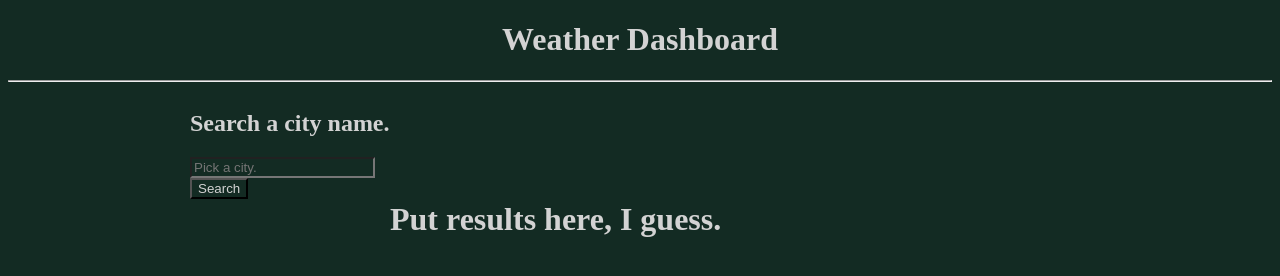
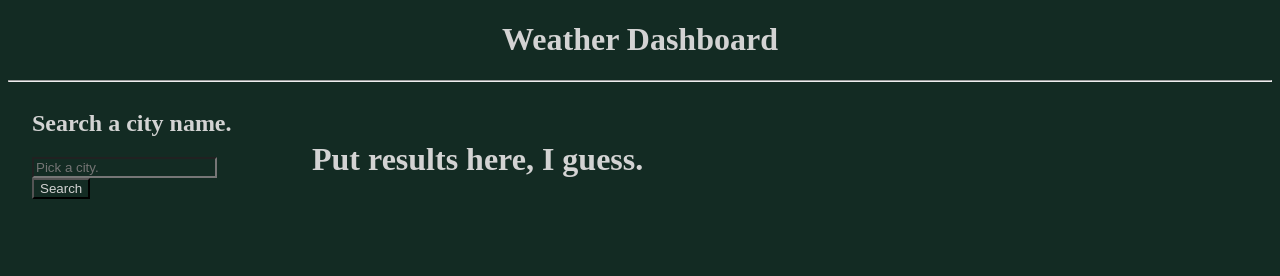
Before and after one commit to digidoor/weather-dashboard, a plain HTML site: page index.html in a window 1280 px wide. Drawn offline with nearby package versions, Linux system fonts and the light colour scheme.

Commit message:
good enough css for me

```diff
--- a/style.css
+++ b/style.css
@@ -6,19 +6,21 @@
 
 #container
 {
-    width: 900px;
+    display: flex;
     margin: 0 auto;
 }
 
 .left
 {
+    float: left;
+    margin-left: 24px;
     width: 200px;
-    float: left;
 }
 
 .right
 {
     float: left;
-    margin-top: 90px;
+    margin-top: 30px;
+    margin-left: 80px;
     color: red;
 }
```
